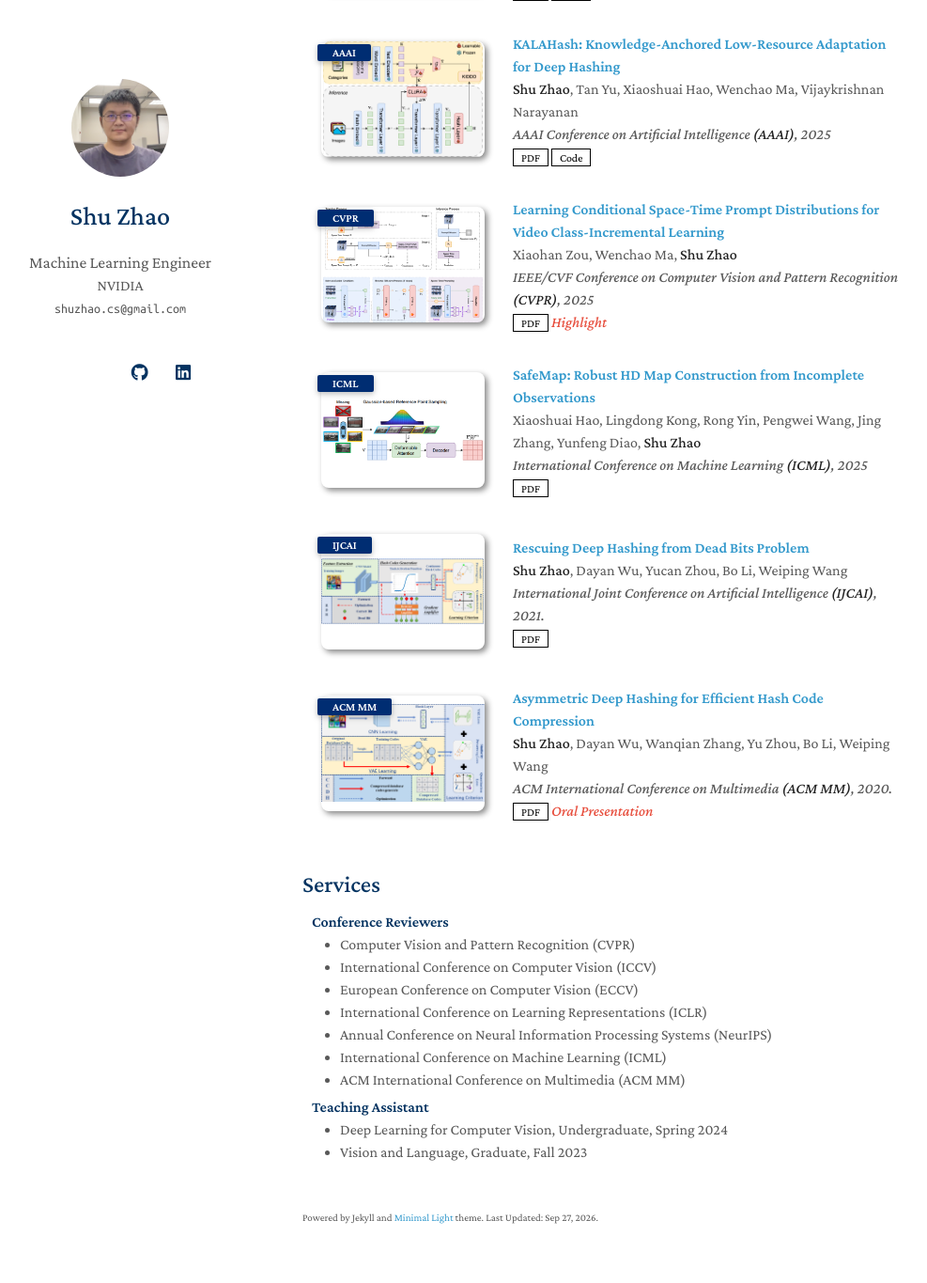
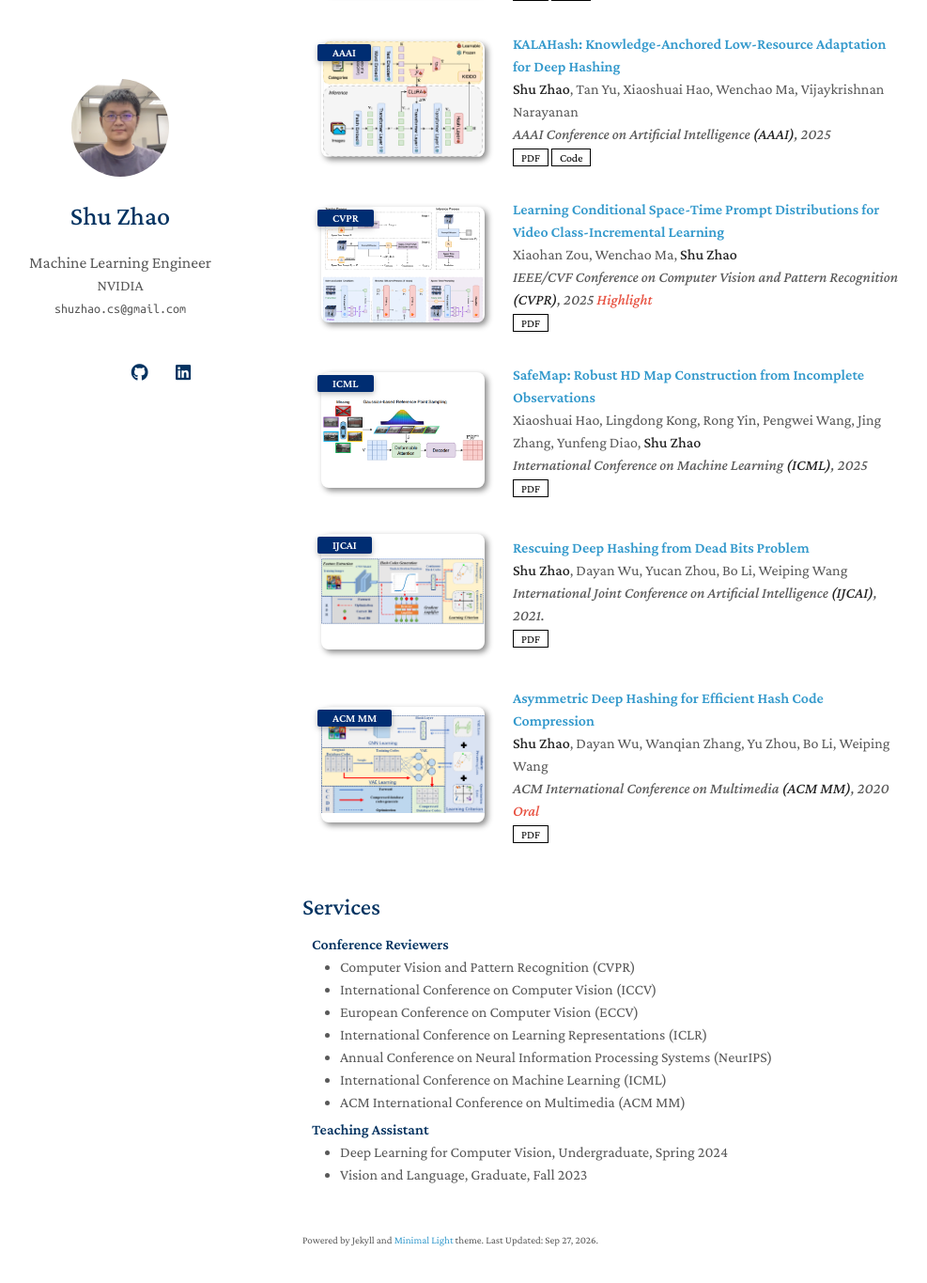
Before and after one commit to Tree-Shu-Zhao/Tree-Shu-Zhao.github.io, a Jekyll site: the page built from index.md, in a window 1280 px wide and 1400 px high, scrolled down 1082 px. Shown: the top 1365 px of the window at 94% size, without its empty margins (148-1135 px from the left). Built offline with Jekyll 4.4.1, drawn with Linux system fonts in a browser that asks for light colours; nearby versions of some CDN libraries; a style sheet for code colours, icons or effects is not loaded; our own code applies the rules of GitHub Pages for plain Markdown files.

Commit message:
feat: show Spotlight/Highlight/Oral tags on the venue line and shorten Oral Presentation to Oral

```diff
--- a/_data/publications.yml
+++ b/_data/publications.yml
@@ -52,8 +52,8 @@ main:
   - title: "Asymmetric Deep Hashing for Efficient Hash Code Compression"
     authors: <strong>Shu Zhao</strong>, Dayan Wu, Wanqian Zhang, Yu Zhou, Bo Li, Weiping Wang
     conference_short: ACM MM
-    conference: ACM International Conference on Multimedia <strong>(ACM MM)</strong>, 2020.
+    conference: ACM International Conference on Multimedia <strong>(ACM MM)</strong>, 2020
     pdf: https://dl.acm.org/doi/pdf/10.1145/3394171.3414033
     #code: https://github.com/Tree-Shu-Zhao
     image: ./assets/img/MM20_CCDH.png
-    notes: Oral Presentation
+    notes: Oral
--- a/_includes/publications.md
+++ b/_includes/publications.md
@@ -16,6 +16,9 @@
       <div class="title"><a href="{{ link.pdf }}">{{ link.title }}</a></div>
       <div class="author">{{ link.authors }}</div>
       <div class="periodical"><em>{{ link.conference }}</em>
+      {% if link.notes %}
+      <strong> <i style="color:#e74d3c">{{ link.notes }}</i></strong>
+      {% endif %}
       </div>
     <div class="links">
       {% if link.pdf %}
@@ -29,9 +32,6 @@
       {% endif %}
       {% if link.bibtex %}
       <a href="{{ link.bibtex }}" class="btn btn-sm z-depth-0" role="button" target="_blank" style="font-size:12px;">BibTex</a>
-      {% endif %}
-      {% if link.notes %}
-      <strong> <i style="color:#e74d3c">{{ link.notes }}</i></strong>
       {% endif %}
       {% if link.others %}
       {{ link.others }}
```
